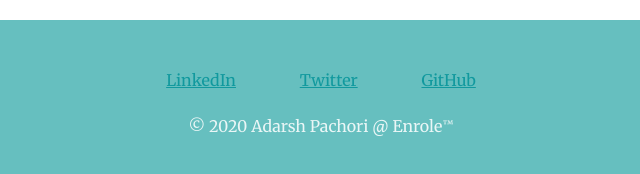
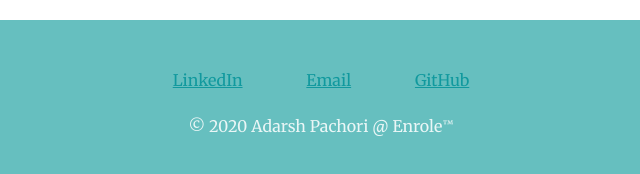
Before and after one commit to AdarshPachori1/Personal-Site, a plain HTML site: page index.html in a window 1280 px wide. Shown: the part 2497-2671 px from the top of the page, 319-959 px from the left. Drawn offline with Linux system fonts and the light colour scheme.

Commit message:
Changed button from twitter to email

```diff
--- a/index.html
+++ b/index.html
@@ -53,7 +53,7 @@
 
   <div class="bottom">
     <a class="footer-link" href="https://www.linkedin.com/in/adarsh-p-148b13132">LinkedIn</a>
-    <a class="footer-link" href="https://twitter.com/">Twitter</a>
+    <a class="footer-link" href="mailto:adarshpachori21@gmail.com">Email</a>
     <a class="footer-link" href="https://github.com/AdarshPachori1">GitHub</a>
     <p class="copyright">© 2020 Adarsh Pachori @ Enrole<span class="tm">™</span></p>
   </div>
```
